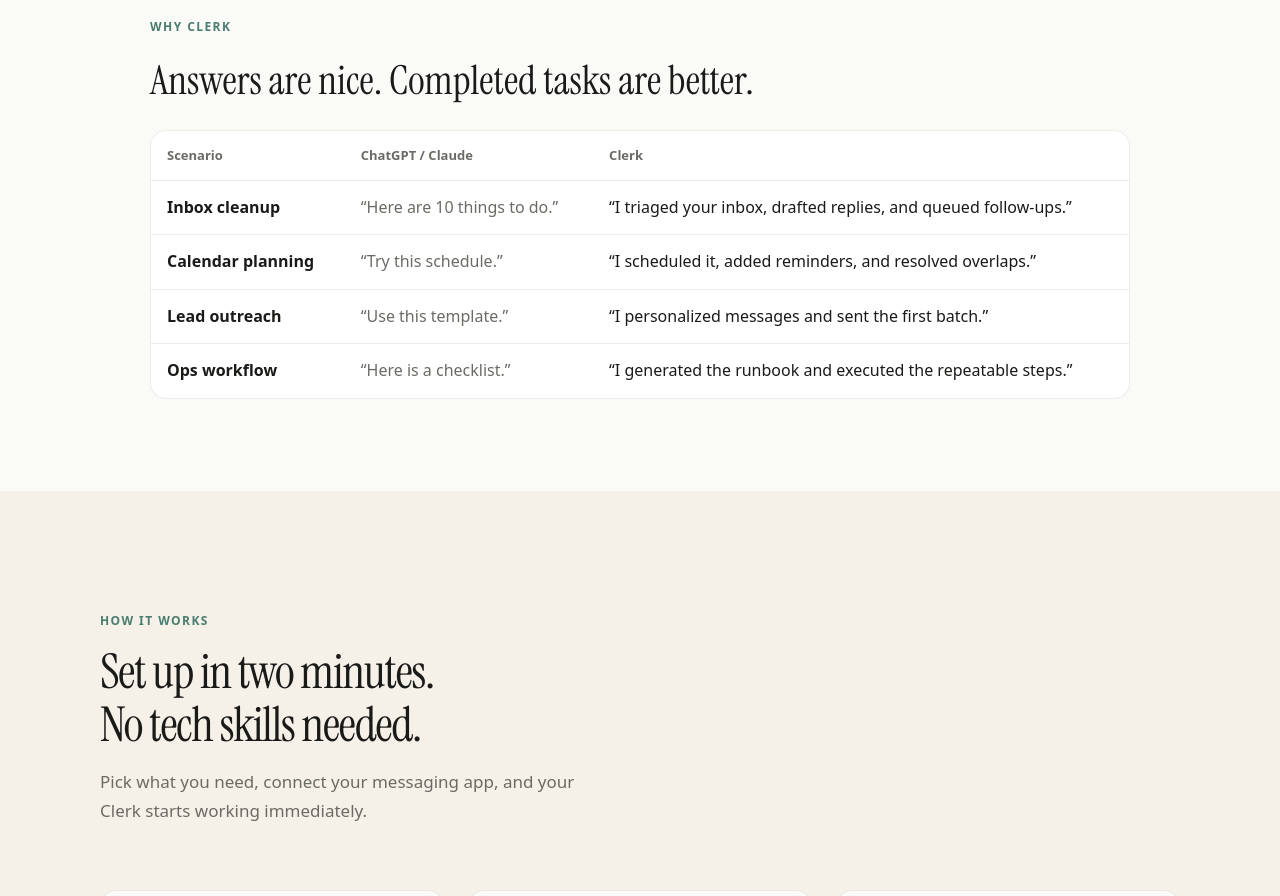
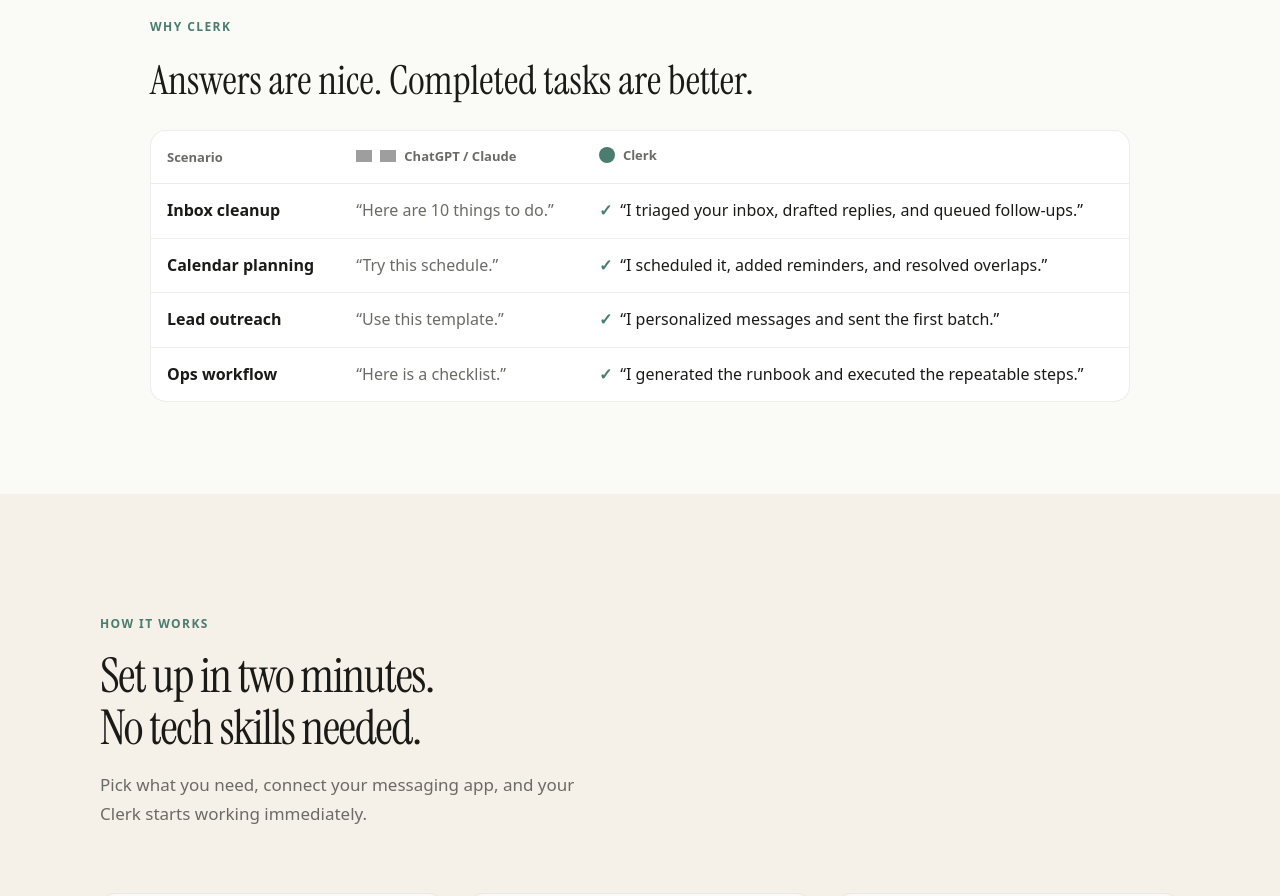
Before and after one commit to florianthompson/clerk-landing, a Next.js app: page / in a window 1280 px wide. Shown: the part 2240-3136 px from the top of the page. Built offline with nearby package versions, Linux system fonts and the light colour scheme; grey boxes are pictures that could not be loaded.

Commit message:
Improve comparison design with model logos and checkmarked Clerk responses

```diff
--- a/src/app/page.tsx
+++ b/src/app/page.tsx
@@ -630,8 +630,19 @@ export default function Home() {
               <thead>
                 <tr>
                   <th style={{ textAlign: "left", padding: "14px 16px", borderBottom: "1px solid var(--border)", fontSize: 13, color: "var(--slate)" }}>Scenario</th>
-                  <th style={{ textAlign: "left", padding: "14px 16px", borderBottom: "1px solid var(--border)", fontSize: 13, color: "var(--slate)" }}>ChatGPT / Claude</th>
-                  <th style={{ textAlign: "left", padding: "14px 16px", borderBottom: "1px solid var(--border)", fontSize: 13, color: "var(--slate)" }}>Clerk</th>
+                  <th style={{ textAlign: "left", padding: "14px 16px", borderBottom: "1px solid var(--border)", fontSize: 13, color: "var(--slate)" }}>
+                    <span style={{ display: "inline-flex", alignItems: "center", gap: 8 }}>
+                      <img src="https://cdn.simpleicons.org/openai/6B7280" alt="OpenAI" width="16" height="16" />
+                      <img src="https://cdn.simpleicons.org/anthropic/6B7280" alt="Anthropic" width="16" height="16" />
+                      ChatGPT / Claude
+                    </span>
+                  </th>
+                  <th style={{ textAlign: "left", padding: "14px 16px", borderBottom: "1px solid var(--border)", fontSize: 13, color: "var(--slate)" }}>
+                    <span style={{ display: "inline-flex", alignItems: "center", gap: 8 }}>
+                      <span style={{ width: 16, height: 16, borderRadius: "50%", background: "var(--sage)", display: "inline-block" }} />
+                      Clerk
+                    </span>
+                  </th>
                 </tr>
               </thead>
               <tbody>
@@ -660,7 +671,12 @@ export default function Home() {
                   <tr key={r.s}>
                     <td style={{ padding: "14px 16px", borderBottom: i < 3 ? "1px solid var(--border)" : "none", fontWeight: 600 }}>{r.s}</td>
                     <td style={{ padding: "14px 16px", borderBottom: i < 3 ? "1px solid var(--border)" : "none", color: "var(--slate)" }}>{r.a}</td>
-                    <td style={{ padding: "14px 16px", borderBottom: i < 3 ? "1px solid var(--border)" : "none", color: "var(--ink)" }}>{r.c}</td>
+                    <td style={{ padding: "14px 16px", borderBottom: i < 3 ? "1px solid var(--border)" : "none", color: "var(--ink)" }}>
+                      <span style={{ display: "inline-flex", alignItems: "flex-start", gap: 8 }}>
+                        <span style={{ color: "var(--sage)", fontWeight: 700 }}>✓</span>
+                        <span>{r.c}</span>
+                      </span>
+                    </td>
                   </tr>
                 ))}
               </tbody>
```
